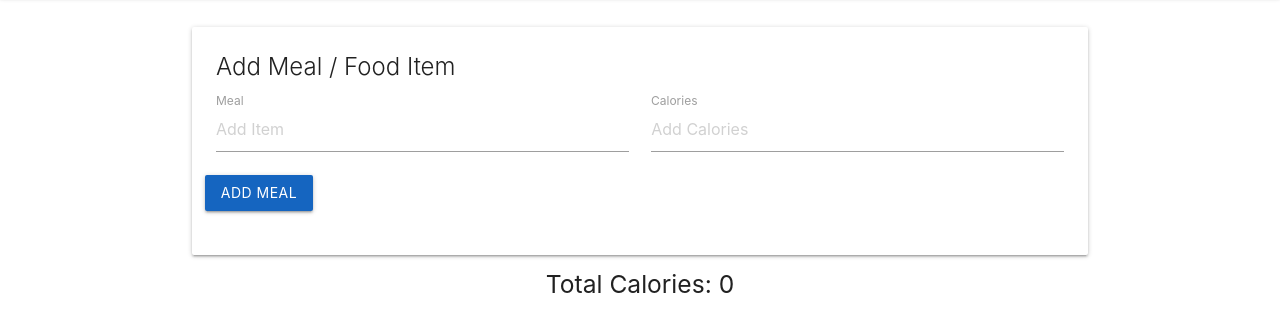
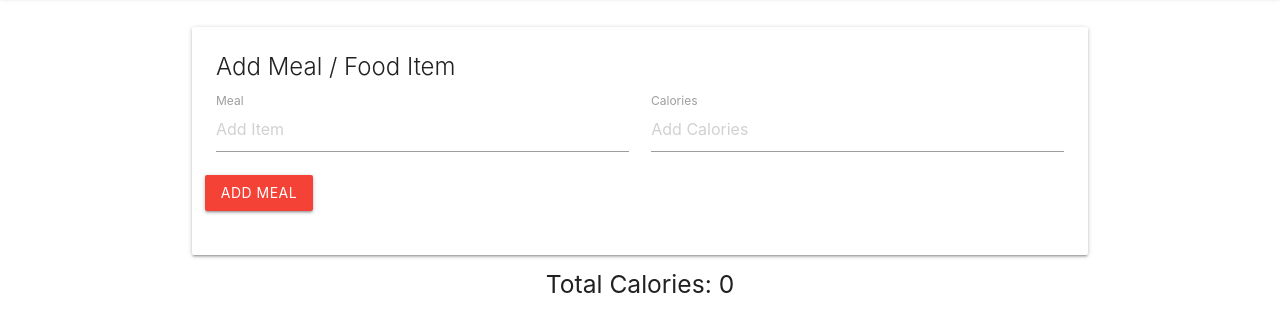
Before and after one commit to JurgenMik/calorie_tracker, a plain HTML site: page index.html in a window 1280 px wide. Shown: the part 67-398 px from the top of the page. Drawn offline with nearby package versions, Linux system fonts and the light colour scheme.

Commit message:
Created UI for tracker with materialize CSS

```diff
--- a/index.html
+++ b/index.html
@@ -35,7 +35,7 @@
                             <input type="text" placeholder="Add Calories" id="item-calories">
                             <label for="item-calories"> Calories </label>
                         </div>
-                        <button class="add-btn btn blue darken-3"> Add Meal </button>
+                        <button class="add-btn btn red"> Add Meal </button>
                     </div>
                  </form>
 
```
